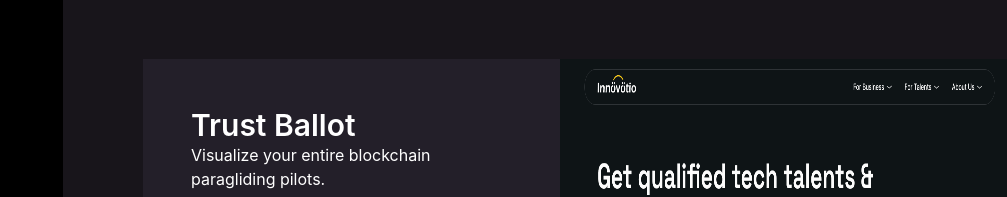
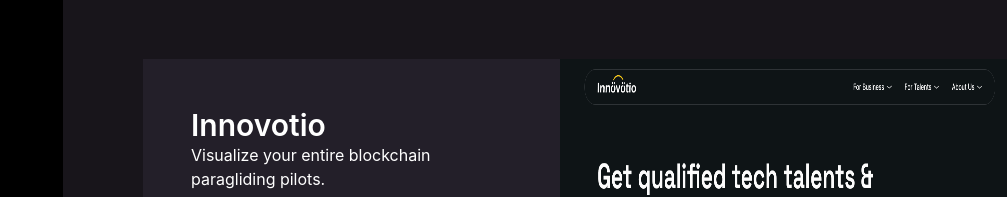
Before and after one commit to valentina-buoro/portfolio-2.0, a Next.js app: page / in a window 1280 px wide. Shown: the part 993-1190 px from the top of the page, without its empty margins (273-1280 px from the left). Built offline with nearby package versions, Linux system fonts and the light colour scheme.

Commit message:
fix: title fix

```diff
--- a/components/ProjectCard.tsx
+++ b/components/ProjectCard.tsx
@@ -8,7 +8,7 @@
     <div className="flex justify-center md:flex ">
       <div className="hidden bg-[#231F29] p-12 md:flex flex-col justify-around">
         <div>
-          <p className="text-white text-3xl font-semibold">Trust Ballot</p>
+          <p className="text-white text-3xl font-semibold">{project.title}</p>
           <p className="text-white">
             Visualize your entire blockchain paragliding pilots.
           </p>
```
